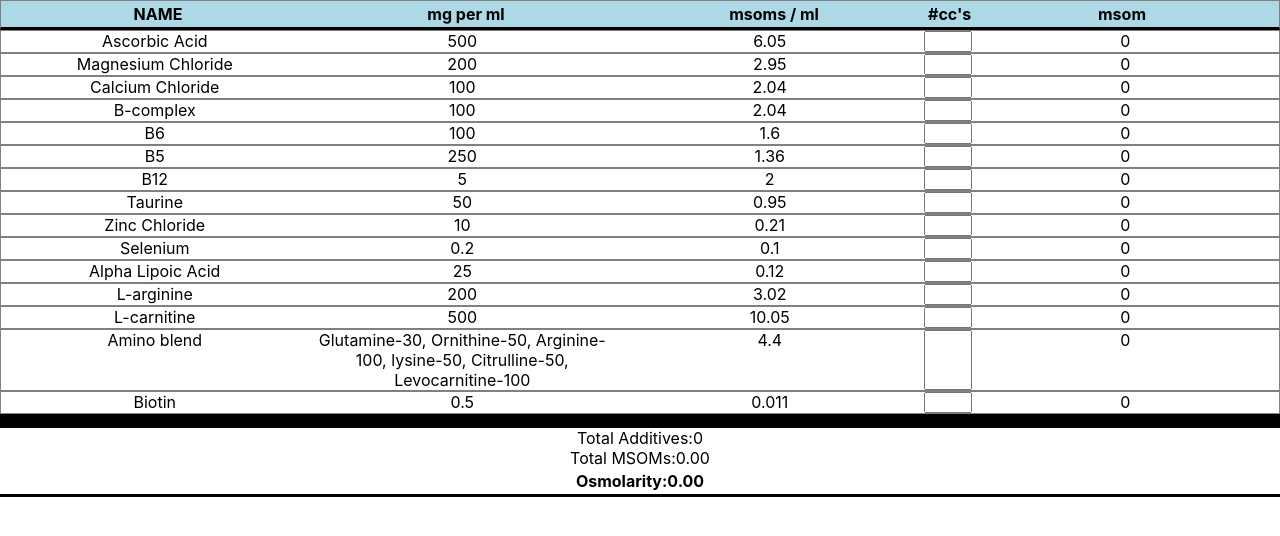
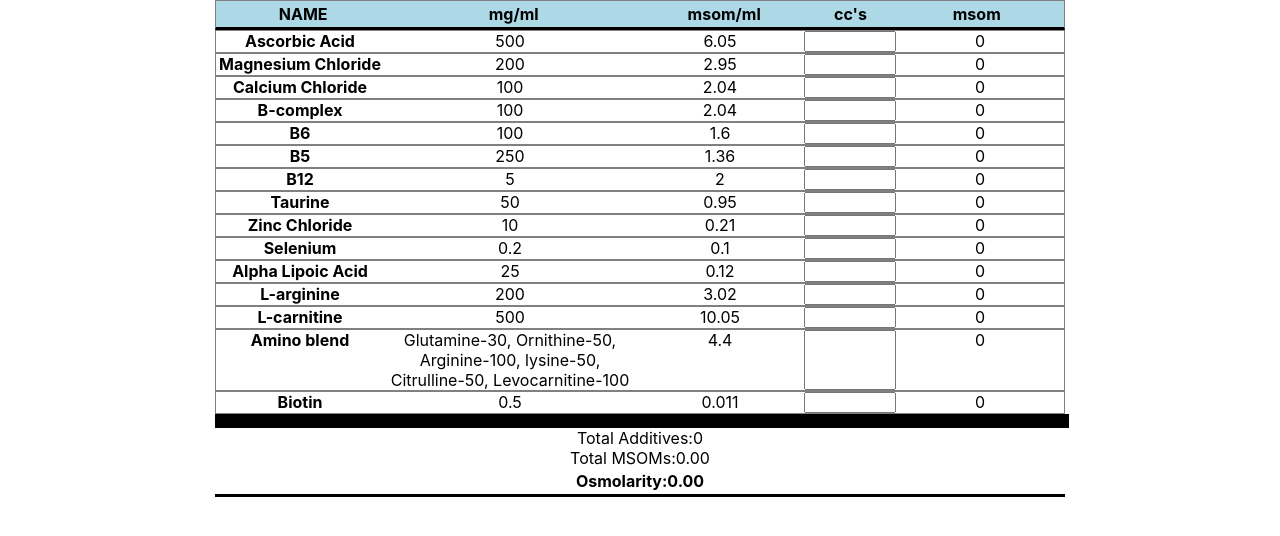
Before and after one commit to noxasaxon/osmolarity, a React (Create React App) app in the folder osmolarity/: page / in a window 1280 px wide. Shown: the top 536 px of the page. Built offline with nearby package versions, Linux system fonts and the light colour scheme.

Commit message:
fix spacing

```diff
--- a/osmolarity/public/index.html
+++ b/osmolarity/public/index.html
@@ -1,14 +1,12 @@
 <!DOCTYPE html>
 <html lang="en">
+
 <head>
   <meta charset="utf-8" />
   <link rel="icon" href="%PUBLIC_URL%/favicon.ico" />
   <meta name="viewport" content="width=device-width, initial-scale=1" />
   <meta name="theme-color" content="#000000" />
-    <meta
-      name="description"
-      content="Web site created using create-react-app"
-    />
+  <meta name="description" content="Web site created using create-react-app" />
   <link rel="apple-touch-icon" href="%PUBLIC_URL%/logo192.png" />
   <!--
       manifest.json provides metadata used when your web app is installed on a
@@ -24,8 +22,9 @@
       work correctly both with client-side routing and a non-root public URL.
       Learn how to configure a non-root public URL by running `npm run build`.
     -->
-    <title>React App</title>
+  <title>Osmolarity</title>
 </head>
+
 <body>
   <noscript>You need to enable JavaScript to run this app.</noscript>
   <div id="root"></div>
@@ -40,4 +39,5 @@
       To create a production bundle, use `npm run build` or `yarn build`.
     -->
 </body>
+
 </html>
--- a/osmolarity/src/App.css
+++ b/osmolarity/src/App.css
@@ -1,5 +1,10 @@
 .App {
   text-align: center;
+  display: flex;
+  flex-direction: row;
+  justify-content: center;
+
+  max-height: 99vh;
 }
 
 .App-logo {
--- a/osmolarity/src/Calculator.jsx
+++ b/osmolarity/src/Calculator.jsx
@@ -2,11 +2,11 @@ import React, { useState } from 'react';
 import Item from './Item';
 import styled, { css } from 'styled-components'
 
-export const MG_PER_ML_NAME = "mg per ml"
-export const MSOM_PER_ML_NAME = "msoms / ml"
-export const NUM_CCs_NAME = "#cc's"
+export const MG_PER_ML_NAME = "mg/ml"
+export const MSOM_PER_ML_NAME = "msom/ml"
+export const NUM_CCs_NAME = "cc's"
 export const MSOM_NAME = "msom"
-export const PRICE_PER_ML_NAME = "price per ml"
+export const PRICE_PER_ML_NAME = "price/ml"
 export const TOTAL_COST_NAME = "Total Cost"
 
 const header_data = {
@@ -21,12 +21,14 @@ const header_data = {
 }
 
 const Container = styled.div`
+    max-width: 850px;
+    box-sizing: border-box;
 `
 
 const Table = styled.div`
     /* text-align: center; */
     width: 100%;
-    height: 100%;
+    /* height: 100%; */
     display: block;
 `
 const Total = styled.div`
@@ -204,8 +206,6 @@ function Calculator() {
         {
             name: "Amino blend",
             amount: 0,
-            // mg_per_ml: "Glutamine 30 m/Ornithine 50 mg/Arginine 100 mg/lysine 50 mg/Citrulline 50 mg/Levocarnitine 100 mg",
-            // mg_per_ml: "Glutamine-30mg / Ornithine-50mg / Arginine-100mg / lysine-50mg / Citrulline-50mg / Levocarnitine-100mg",
             mg_per_ml: "Glutamine-30 | Ornithine-50 | Arginine-100 | lysine-50 | Citrulline-50 | Levocarnitine-100",
             mg_per_ml: "Glutamine-30, Ornithine-50, Arginine-100, lysine-50, Citrulline-50, Levocarnitine-100",
             msoms_per_ml : 4.4,
--- a/osmolarity/src/Item.jsx
+++ b/osmolarity/src/Item.jsx
@@ -17,17 +17,23 @@ const Row = styled.div`
 `
 
 const Text_Column = styled.div`
-    width: 30%;
+    width: 20%;
     ${props => props.input_label && css`
-        width: 40px;
+        /* width: 30px; */
+        width: 10%;
     `}
     ${props => props.header && css`
         font-weight: bold;
     `}
+    ${props => props.ingredients_label && css`
+        /* min-width: 105px; */
+        width:30%;
+    `}
 `
 
 const Input_Column = styled.input`
-    width: 40px;
+    width: 10%;
+    /* width: 30px; */
 `
 
 
@@ -45,7 +51,7 @@ function Item( {data, header, update} ) {
         return (
             <Row header className="Theader">
                 <Text_Column header >{data.name}</Text_Column>
-                <Text_Column header>{data.mg_per_ml}</Text_Column>
+                <Text_Column header ingredients_label>{data.mg_per_ml}</Text_Column>
                 <Text_Column header>{data.msoms_per_ml}</Text_Column>
                 <Text_Column header input_label>{data.num_ccs}</Text_Column>
                 <Text_Column header>{data.msom}</Text_Column>
@@ -57,9 +63,9 @@ function Item( {data, header, update} ) {
 
     return (
         <Row className="Trow">
-            <Text_Column>{data.name}</Text_Column>
+            <Text_Column header>{data.name}</Text_Column>
 
-            <Text_Column>{data.mg_per_ml}</Text_Column>
+            <Text_Column ingredients_label>{data.mg_per_ml}</Text_Column>
             <Text_Column>{data.msoms_per_ml}</Text_Column>
             <Input_Column type="number" pattern="[0-9]*" min="0" defaultValue='' onChange={new_value}/>
             <Text_Column>{data.msom}</Text_Column>
```
Also changed, not shown: osmolarity/src/App.js (+0 -14 lines). Lines whose indentation alone changed are shown as unchanged.
